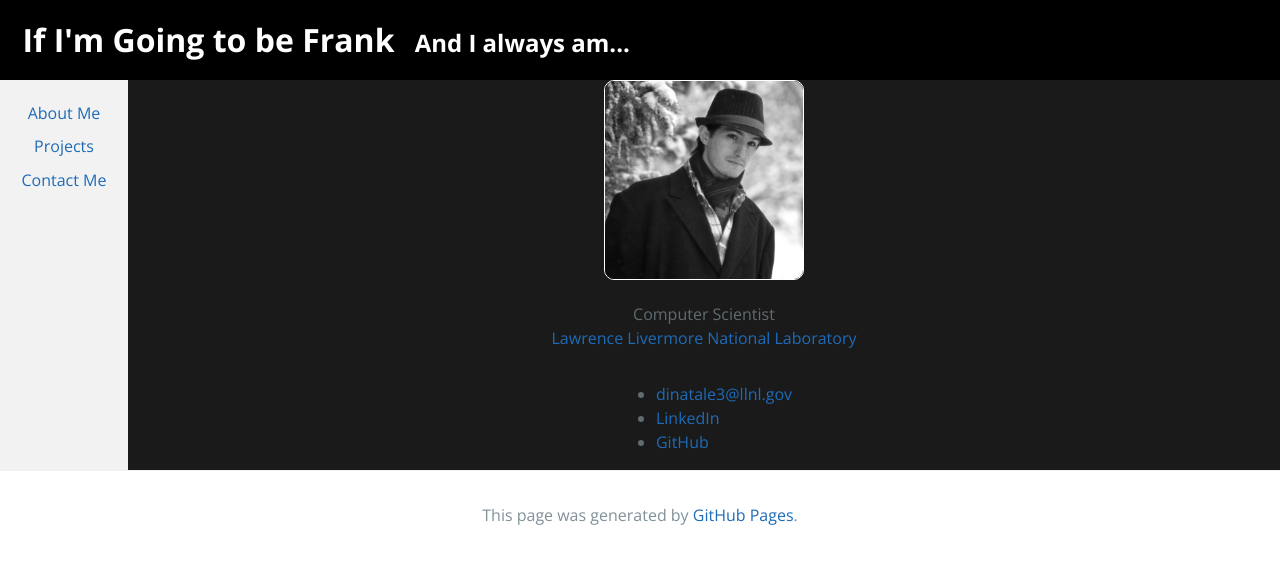
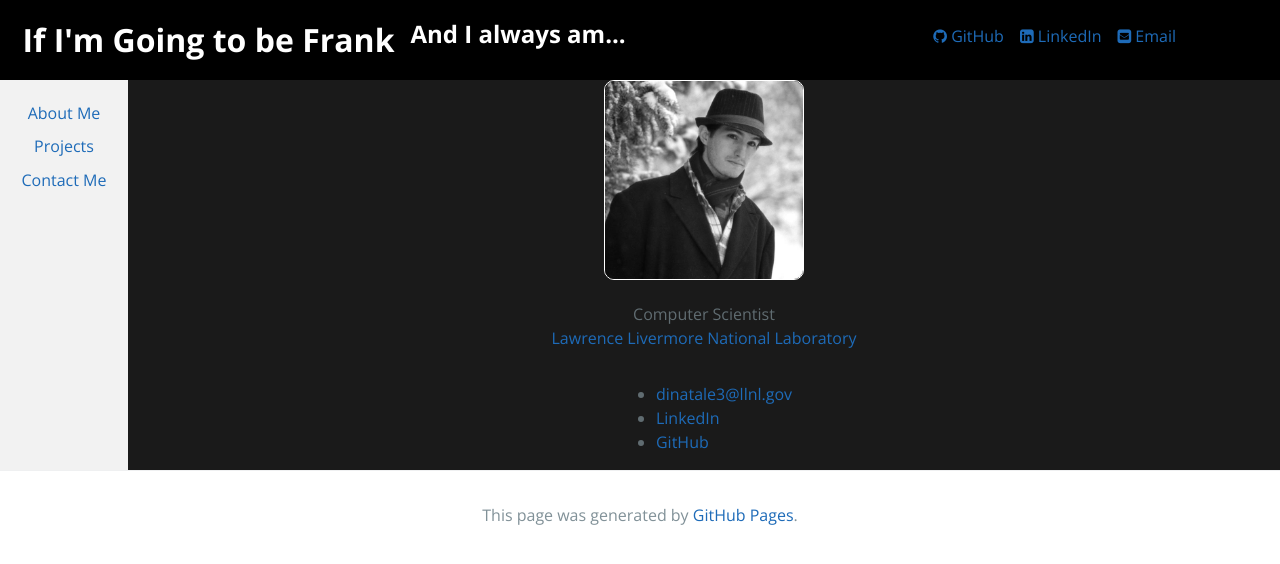
Before and after one commit to FrankD412/frankd412.github.io, a Jekyll site: the page built from index.html, in a window 1280 px wide. Shown: the top 564 px of the page. Built offline with Jekyll 4.4.1, drawn with Linux system fonts in a browser that asks for light colours; nearby versions of some CDN libraries.

Commit message:
Add contacts right justified to the site header. (#2)
* Addition of external profiles to top bar.

* Tweak to change to a 50-50 col and pad.

```diff
--- a/_layouts/default.html
+++ b/_layouts/default.html
@@ -2,7 +2,7 @@
 <html lang="{{ site.lang | default: "en-US" }}">
   <head>
     <meta charset="UTF-8">
-
+    <link href="//maxcdn.bootstrapcdn.com/font-awesome/4.2.0/css/font-awesome.min.css" rel="stylesheet"/>
     {% seo %}
     <meta name="viewport" content="width=device-width, initial-scale=1">
     <meta name="theme-color" content="#157878">
@@ -11,14 +11,28 @@
   </head>
   <body>
     <div class="page-header">
-        <h1 class="project-header">{{ site.title | default: site.github.repository_name }}</h1>
-        <h2 class="project-header fade-in-up">{{ site.description | default: site.github.project_tagline }}</h2>
+        <section class="header-section">
+            <h1 class="project-header">
+                {{ site.title | default: site.github.repository_name }}
+            </h1>
+            <h2 class="project-header fade-in-up">
+                {{ site.description | default: site.github.project_tagline }}
+            </h2>
+        </section>
+        <section class="header-section contact-item">
+            {% for contact in site.data.contact %}
+                <a class="contact-item" href="{{ contact.url }}">
+                    <i class="{{ contact.icon }}"></i>
+                    {{ contact.name }}
+                </a>
+            {% endfor %}
+        </section>
     </div>
     <div class="default-content">
         <section class="navigation">
             <ul class="navigation">
                 {% for nav in site.data.navigation %}
-                  <li class="navigation"><a href="{{ site.url }}{{ nav.href }}">{{ nav.title }}</a></li>
+                    <li class="navigation"><a href="{{ site.url }}{{ nav.href }}">{{ nav.title }}</a></li>
                 {% endfor %}
             </ul>
         </section>
--- a/assets/css/style.scss
+++ b/assets/css/style.scss
@@ -55,13 +55,32 @@ h1.project-header {
 
 h2.project-header {
   margin: 0;
-  display: inline-flex;
+}
+
+a.contact-item {
+    margin: 0.5em;
+}
+
+i.contact-item {
+    margin-right: 0.5em;
+}
+
+section.contact-item {
+    justify-self: right;
+    padding-right: 5em;
 }
 
 .page-header {
-  color: $header-heading-color;
-  background-color: $header-bg-color;
-  padding: 1em;
+    display: grid;
+    color: $header-heading-color;
+    background-color: $header-bg-color;
+    grid-template-columns: 50% auto;
+    padding: 1em;
+}
+
+.header-section {
+    margin: 0;
+    display: inline-flex;
 }
 
 ul.index-bio {
```
Also changed, not shown: _data/contact.yml (added, +11 -0 lines).
